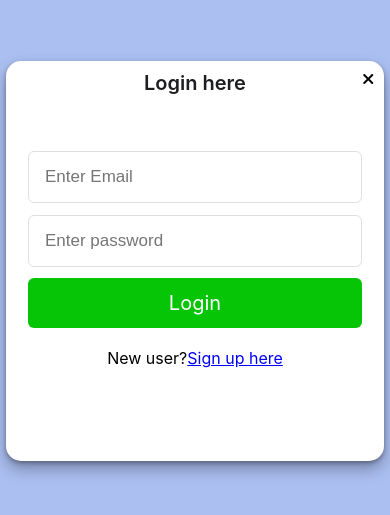
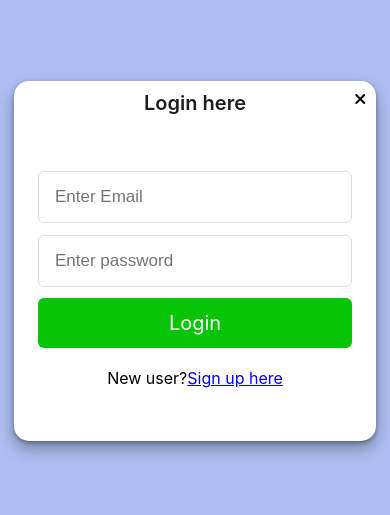
Before and after one commit to abdulmajidhashmi/personalwebsite, a React (Create React App) app: page /login in a window 390 px wide. Shown: the part 161-676 px from the top of the page. Built offline with nearby package versions, Linux system fonts and the light colour scheme.

Commit message:
some css changes

```diff
--- a/src/Components/Login.css
+++ b/src/Components/Login.css
@@ -8,7 +8,7 @@ background-color:rgb(171, 191, 241);
 
 }
 .login-div{
-    height: 400px;
+    height: 360px;
     width: 400px;
     display: flex;
     flex-direction: column;
@@ -105,14 +105,14 @@ cursor: pointer;
     .login-div{
 
 
-        width: 97%;
+        width: 93%;
     }
     .login-inp{
 
-        width: 300px;
+        width: 280px;
     }
     .login-click{
-        width: 294px;
+        width: 274px;
     }
 
 }
--- a/src/Components/Signup.css
+++ b/src/Components/Signup.css
@@ -11,7 +11,7 @@ background-color:rgb(171, 191, 241);
 .signup-div{
 
 
-    height: 420px;
+    height: 450px;
     width: 400px;
     display: flex;
     flex-direction: column;
@@ -98,14 +98,14 @@ background-color:rgb(171, 191, 241);
     .signup-div{
 
 
-        width: 97%;
+        width: 94%;
     }
     .signup-inp{
 
-        width: 300px;
+        width: 280px;
     }
     .signup-button{
 
-        width: 294px;
+        width: 274px;
     }
 }
```
